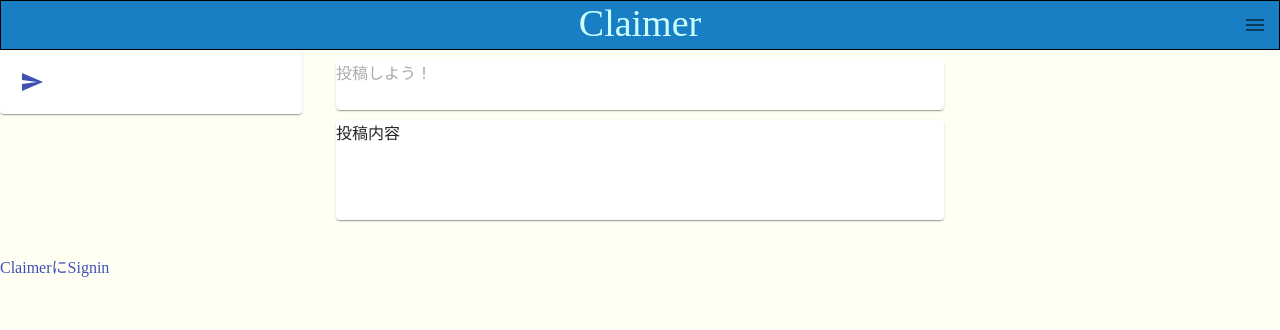
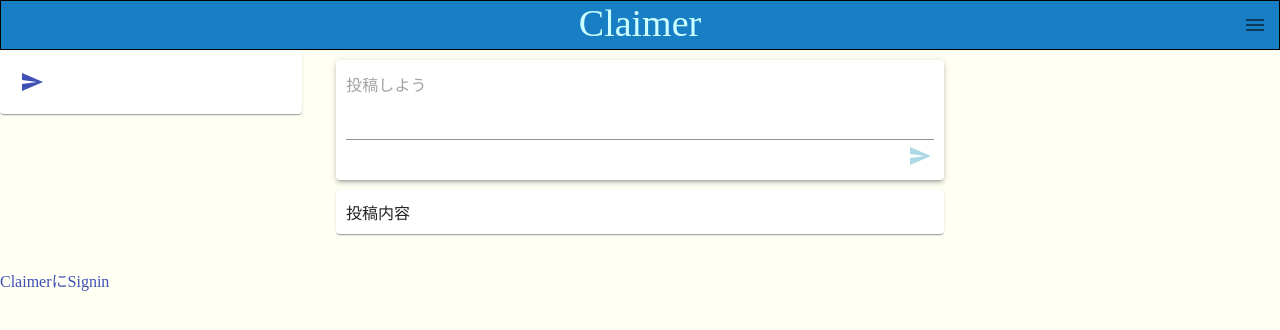
Before and after one commit to 3-month-developmant/front, a React (Create React App) app: page / in a window 1280 px wide. Shown: the top 330 px of the page. Built offline with nearby package versions, Linux system fonts and the light colour scheme.

Commit message:
投稿用入力フォームを作成した。( 文章のみ )

```diff
--- a/src/component/Home.jsx
+++ b/src/component/Home.jsx
@@ -1,7 +1,7 @@
 import React from 'react';
 import ReactDOM from 'react-dom';
 import Typography from '@material-ui/core/Typography';
-import { Container, Paper } from '@material-ui/core';
+import { Container, Paper, TextField } from '@material-ui/core';
 import Link from '@material-ui/core/Link';
 import Box from '@material-ui/core/Box';
 import Button from '@material-ui/core/Button';
@@ -11,6 +11,16 @@
 import { makeStyles } from '@material-ui/core/styles';
 import IconButton from '@material-ui/core/IconButton';
 
+
+let visibilityState='visible'
+
+
+const handleClick=(e)=>{
+
+}
+
+const Home=(props)=>{
+
     const useStyles = makeStyles((theme) => ({
         button: {
           margin: theme.spacing(1),
@@ -18,22 +28,34 @@
             alignItems:'right'
         },root: {
             flexGrow: 1,
+        },submitButton:{
+            position:'absolute',
+            right:0,
+            bottom:0,
+            color:"lightblue",
+            visibility: visibilityState
+        },postPaper:{
+            position:'relative',
+            flexDirection: '',
+            justifyContent:'flex-end',
+            height:100,
+            margin:10,
+            padding:10
+        },postContent:{
+            position:'relative',
+            top:0
         }
     }));
+    const handleClickPost=(e)=>{
 
-const handleClick=(e)=>{
 
     }
-const handleClickPost=(e)=>{
 
-    window.alert("post");
-}
-const Home=()=>{
     const classes = useStyles();
     return(
         <div className={classes.root}>
             <Grid container spacing={3}>
-                <Grid item xs={3} style={{height:'100%'}}>
+                <Grid item xs={0} sm={3} style={{height:'100%'}}>
                     <Paper>
                     <IconButton
                         variant="contained"
@@ -48,13 +70,30 @@
 
 
                 </Grid>
-                <Grid item xs={6}>
+                <Grid item xs={12} sm={6}>
 
                 <Paper onClick={handleClickPost}
-                style={{flexDirection: '',justifyContent:'flex-end',height:50,margin:10}}>
-                    <span class="message">
-                    投稿しよう！
-                    </span>
+                elevation={3}
+                className={classes.postPaper}
+                >
+                    <TextField
+                        id="post-text"
+                        placeholder="投稿しよう"
+                        fullWidth
+                        rows={3}
+                        multiline
+                        className={classes.postContent}
+                    />
+                    <IconButton
+                        variant="contained"
+                        color="primary"
+                        disableElevation
+                        className={classes.submitButton}
+                        onClick={handleClick}
+
+                    >
+                        <SendIcon/>
+                    </IconButton>
                 {/*
                 <IconButton
 
@@ -70,11 +109,11 @@
                 }
 
                 </Paper>
-                <Paper style={{height:100,margin:10}}>
+                <Paper style={{margin:10,padding:10}}>
                     投稿内容
                 </Paper>
                 </Grid>
-                <Grid item xs={6}>
+                <Grid item xs={12} sm={6}>
 
                 </Grid>
             </Grid>
```
Lines whose indentation alone changed are shown as unchanged.
